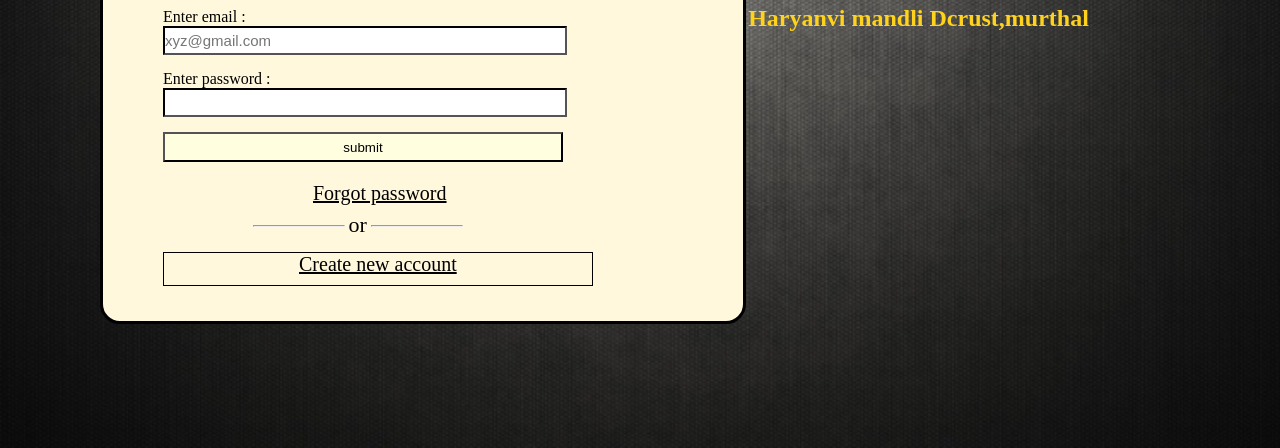
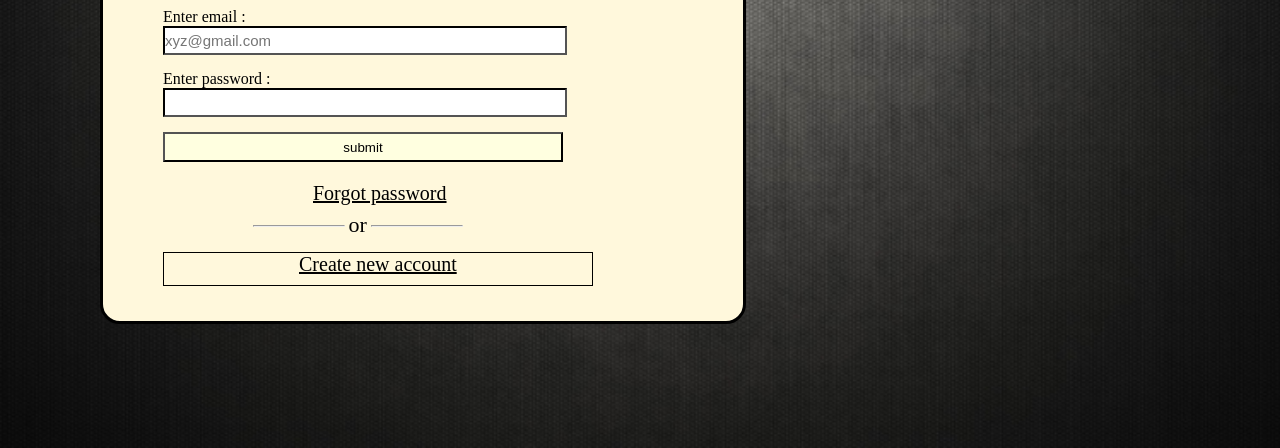
Before and after one commit to anujantil26/mandali-register, a plain HTML site: page index.html in a window 1280 px wide. Shown: the part 352-800 px from the top of the page. Drawn offline with Linux system fonts and the light colour scheme.

Commit message:
update index.html

```diff
--- a/index.html
+++ b/index.html
@@ -71,7 +71,7 @@
 
         <h1 class="heading">Let's join the Antil Creations.......  </h1>
 
-        <h2 class="heading-1">Haryanvi mandli Dcrust,murthal</h2>
+
 
       </div>
 
```
